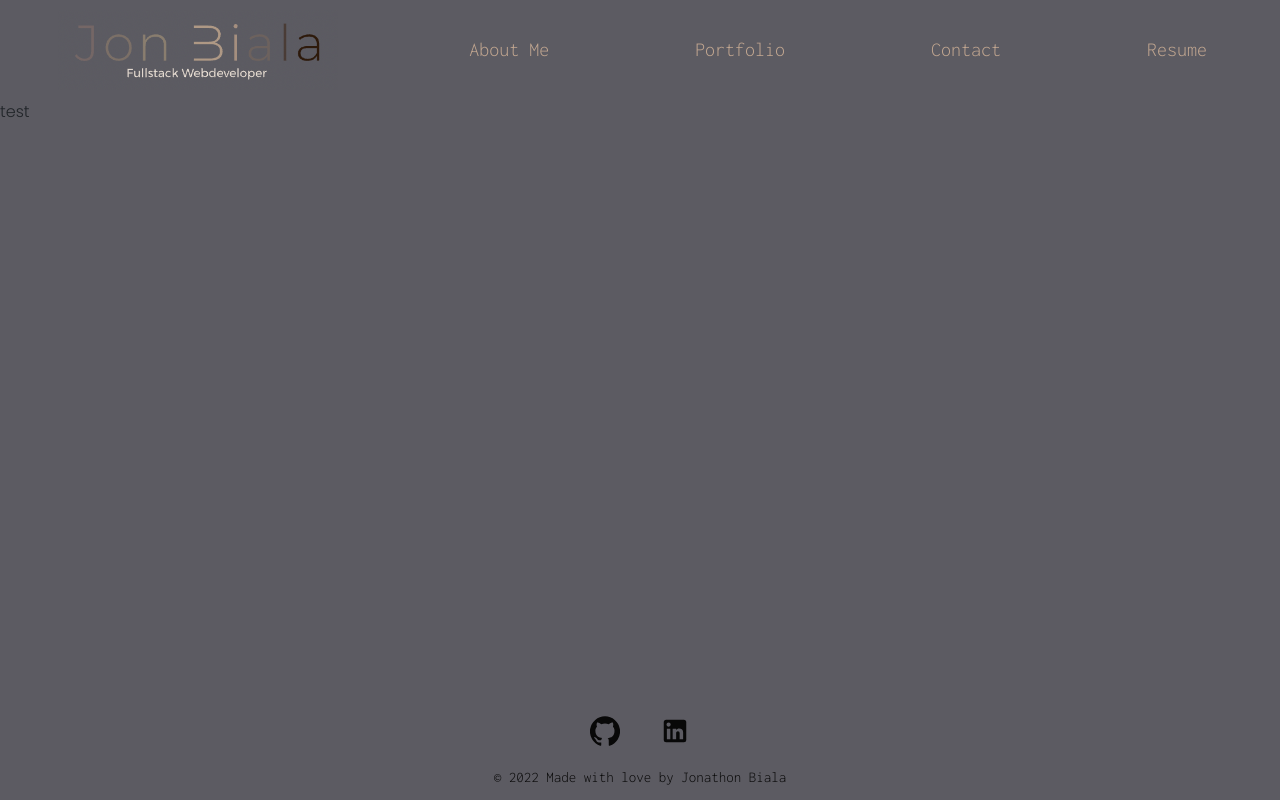
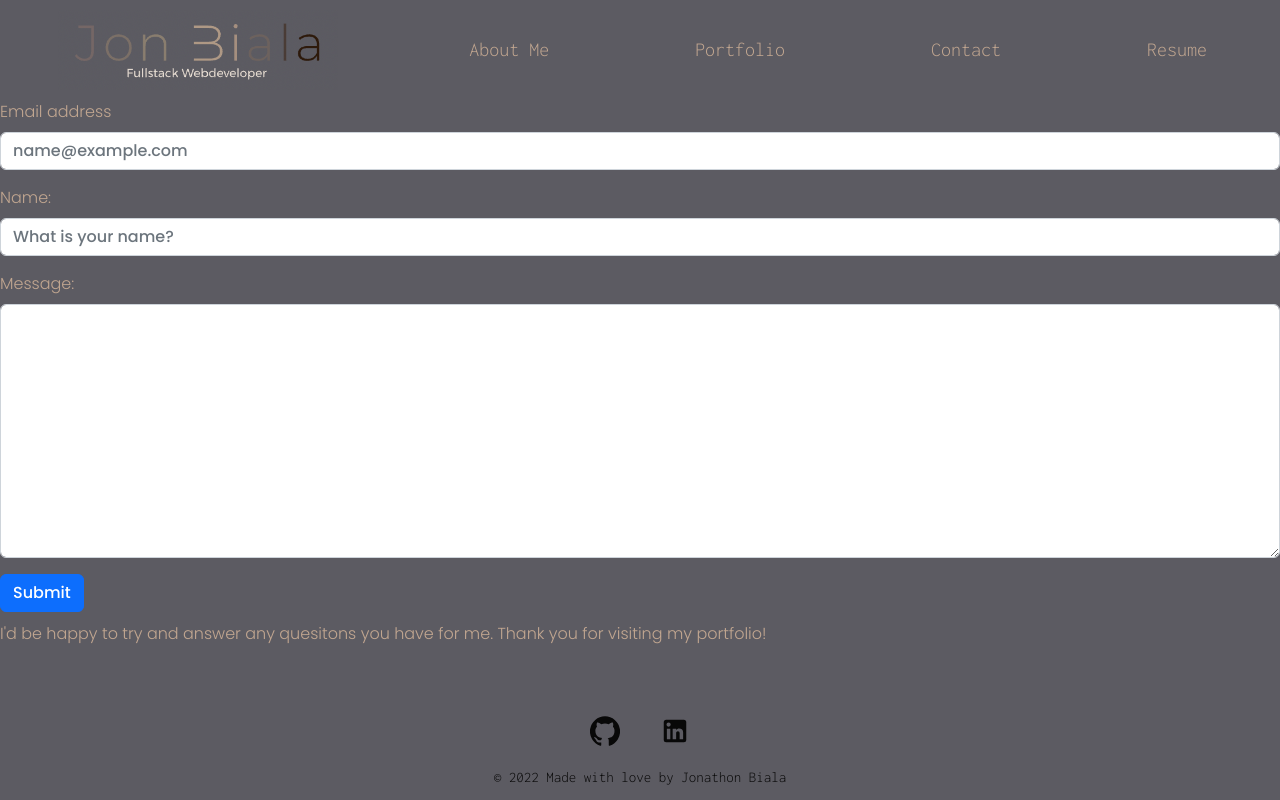
Before and after one commit to jonathonb1/jb1portfolio, a React (Create React App) app: page /contact in a window 1280 px wide. Built offline with nearby package versions, Linux system fonts and the light colour scheme.

Commit message:
contact page added

```diff
--- a/src/pages/AboutMe.js
+++ b/src/pages/AboutMe.js
@@ -8,7 +8,7 @@ function AboutMe() {
   return (
     <div className="home">
       <div className="intro">
-        <h1>
+        <h1 className="intro1">
           Who <span className="heading"> am I </span>?{" "}
         </h1>
         <div className="my-2">
@@ -21,7 +21,7 @@ function AboutMe() {
       </div>
       <div className="skills">
         <h1>
-          S<span className="heading">kills</span>
+          S<span className="heading">kills:</span>
         </h1>
         <ol className="list">
           <li className="item">
@@ -30,11 +30,11 @@ function AboutMe() {
           </li>
           <li className="item">
             <h2>Back-End</h2>
-            <span></span>
+            <span>NodeJS, ExpressJS, GraphQL, ApolloSever, MySQL, MongoDB</span>
           </li>
           <li className="item">
             <h2>Languages</h2>
-            <span></span>
+            <span>JavaScript, TypeScript</span>
           </li>
         </ol>
       </div>
--- a/src/pages/Contact.js
+++ b/src/pages/Contact.js
@@ -1,7 +1,34 @@
 import React from "react";
+import Form from "react-bootstrap/Form";
+import "../styles/Contact.css";
+import Button from "react-bootstrap/Button";
 
 function Contact() {
-  return <div>test</div>;
+  return (
+    <div className="form">
+      <Form>
+        <Form.Group className="mb-3" controlId="exampleForm.ControlInput1">
+          <Form.Label>Email address</Form.Label>
+          <Form.Control type="email" placeholder="name@example.com" />
+        </Form.Group>
+        <Form.Group className="mb-3" controlId="exampleForm.ControlInput1">
+          <Form.Label>Name:</Form.Label>
+          <Form.Control type="textarea" placeholder="What is your name?" />
+        </Form.Group>
+        <Form.Group className="mb-3" controlId="exampleForm.ControlTextarea1">
+          <Form.Label>Message:</Form.Label>
+          <Form.Control as="textarea" rows={10} />
+        </Form.Group>
+        <Button variant="primary" type="submit">
+          Submit
+        </Button>
+      </Form>
+      <div className="thanks">
+        I'd be happy to try and answer any quesitons you have for me. Thank you
+        for visiting my portfolio!
+      </div>
+    </div>
+  );
 }
 
 export default Contact;
--- /dev/null
+++ b/src/styles/Contact.css
@@ -0,0 +1,10 @@
+.form {
+  /* margin-top: 50px;
+  margin-left: 5px;
+  width: 500px; */
+  color: #c1a690;
+}
+
+.thanks {
+  margin-top: 10px;
+}
--- a/src/styles/Home.css
+++ b/src/styles/Home.css
@@ -23,11 +23,6 @@ body {
   border-radius: 150px;
 }
 
-.img2 {
-  max-height: 100px;
-  /* border-radius: 150px; */
-}
-
 .home h1 {
   /* font-family: "Pacifico"; */
   letter-spacing: 0.5px;
@@ -37,8 +32,14 @@ body {
   color: var(--orange);
 }
 
-.experience {
-  /* padding-top: 50px; */
+.skills {
+  background-color: rgb(172, 172, 163);
+  margin-top: 50px;
+  display: flex;
+  justify-content: center;
+}
+
+.skillhead {
 }
 
 .custom-shape-divider-bottom-1669850492 {
@@ -64,4 +65,11 @@ body {
 
 p {
   color: #c1a690;
+  display: flex;
+  justify-content: center;
 }
+
+.intro1 {
+  display: flex;
+  justify-content: center;
+}
```
